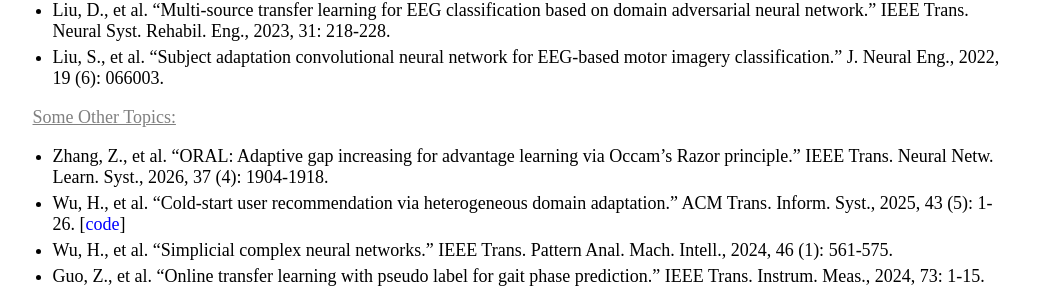
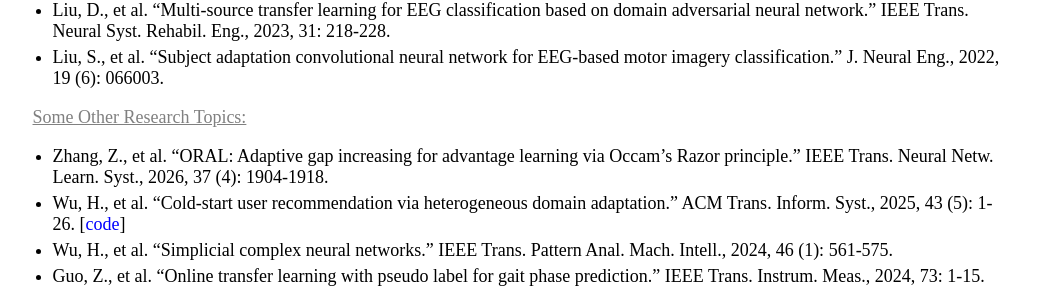
Before and after one commit to jiazhang-ml/jiazhang-ml.github.io, a Jekyll site: the page built from index.md, in a window 1280 px wide and 900 px high, scrolled down 1174 px. Shown: the part 153-445 px from the top of the window, without its empty margins (107-1171 px from the left). Built offline with Jekyll 4.4.1, drawn with Linux system fonts in a browser that asks for light colours.

Commit message:
Update index.md

```diff
--- a/index.md
+++ b/index.md
@@ -41,7 +41,7 @@ Research Interests: My research interests include *machine learning* and *data m
 * Liu, D., et al. "Multi-source transfer learning for EEG classification based on domain adversarial neural network." IEEE Trans. Neural Syst. Rehabil. Eng., 2023, 31: 218-228.
 * Liu, S., et al. "Subject adaptation convolutional neural network for EEG-based motor imagery classification." J. Neural Eng., 2022, 19 (6): 066003.
 
-<font color="gray"><u>Some Other Topics:</u></font>
+<font color="gray"><u>Some Other Research Topics:</u></font>
 * Zhang, Z., et al. "ORAL: Adaptive gap increasing for advantage learning via Occam's Razor principle." IEEE Trans. Neural Netw. Learn. Syst., 2026, 37 (4): 1904-1918.
 * Wu, H., et al. "Cold-start user recommendation via heterogeneous domain adaptation." ACM Trans. Inform. Syst., 2025, 43 (5): 1-26. [[code](https://github.com/wuhanrui/FDMA)]
 * Wu, H., et al. "Simplicial complex neural networks." IEEE Trans. Pattern Anal. Mach. Intell., 2024, 46 (1): 561-575.
```
